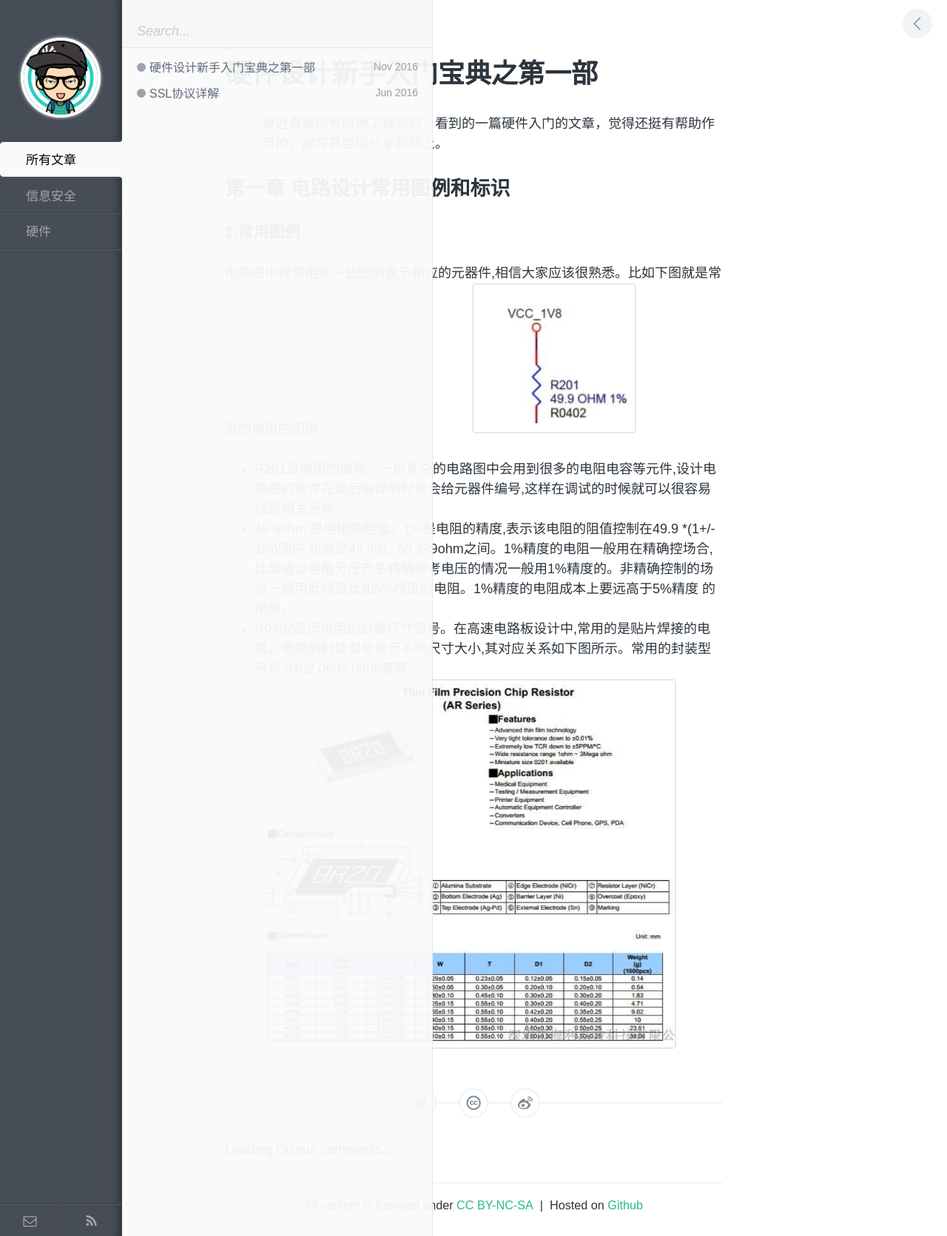
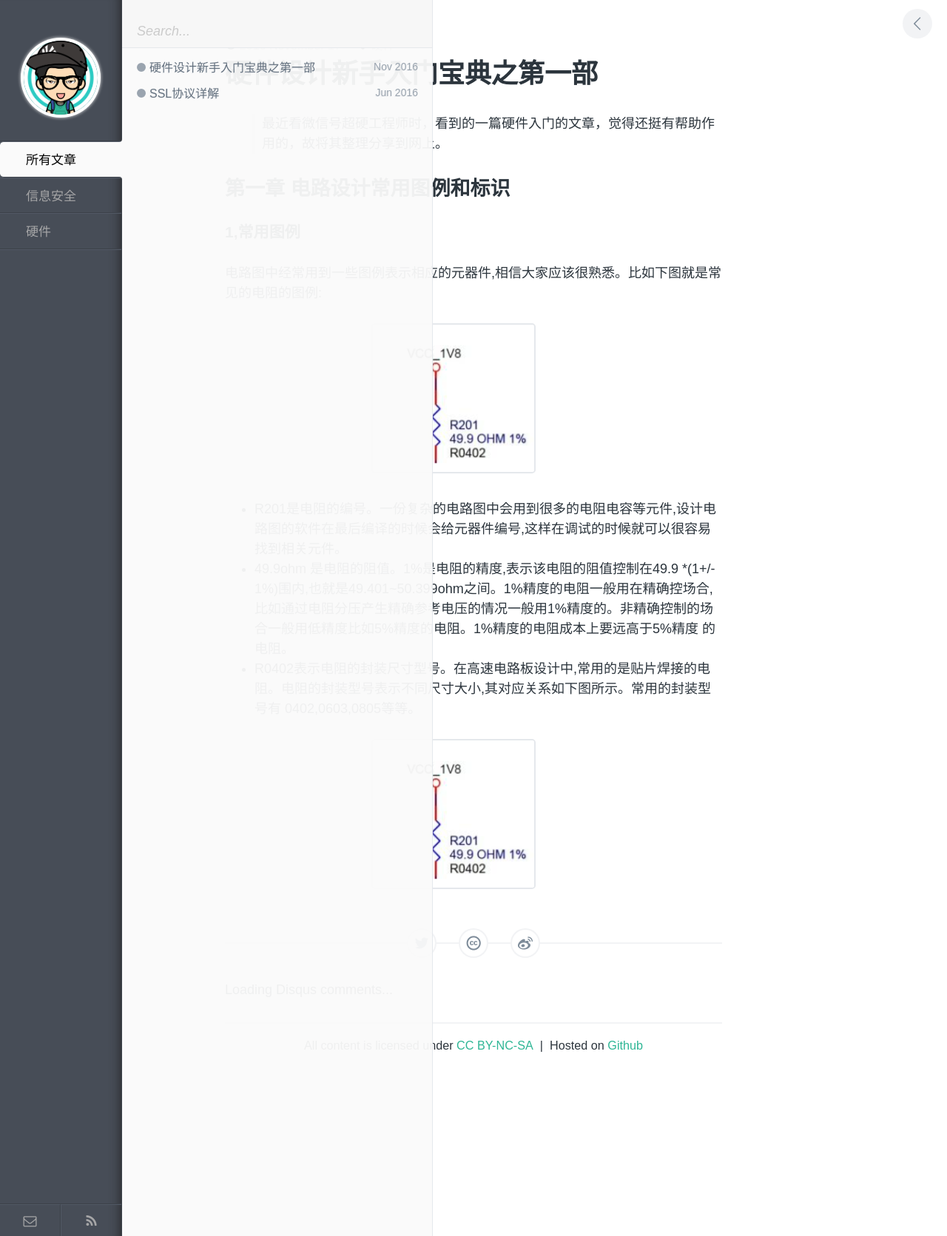
Before and after one commit to gaochengsi/doc, a Jekyll site: the page built from _posts/hardware/2016-11-17-rudiments-of-hardware.md, in a window 1280 px wide. Shown: the whole page at 74% size. Built offline with Jekyll 4.4.1, drawn with Linux system fonts in a browser that asks for light colours; comment, search, counter and statistics services are not loaded.

Commit message:
modified:   _posts/hardware/2016-11-17-rudiments-of-hardware.md

```diff
--- a/_posts/hardware/2016-11-17-rudiments-of-hardware.md
+++ b/_posts/hardware/2016-11-17-rudiments-of-hardware.md
@@ -12,8 +12,12 @@ description: 微信号超硬工程师整理的入门文章，对硬件入门有
 
 ### 1,常用图例
   电路图中经常用到一些图例表示相应的元器件,相信大家应该很熟悉。比如下图就是常见的电阻的图例:
+
 　　　　　　　　　　　![2016-11-17-1](/public/img/2016-11-17-1.png)
+
 * R201是电阻的编号。一份复杂的电路图中会用到很多的电阻电容等元件,设计电路图的软件在最后编译的时候会给元器件编号,这样在调试的时候就可以很容易找到相关元件。
 * 49.9ohm 是电阻的阻值。1%是电阻的精度,表示该电阻的阻值控制在49.9 *(1+/- 1%)围内,也就是49.401~50.399ohm之间。1%精度的电阻一般用在精确控场合,比如通过电阻分压产生精确参考电压的情况一般用1%精度的。非精确控制的场合一般用低精度比如5%精度的电阻。1%精度的电阻成本上要远高于5%精度 的电阻。
 * R0402表示电阻的封装尺寸型号。在高速电路板设计中,常用的是贴片焊接的电阻。电阻的封装型号表示不同尺寸大小,其对应关系如下图所示。常用的封装型号有 0402,0603,0805等等。
-　　　　　　　　　　　![2016-11-17-2](/public/img/2016-11-17-2.png)
+
+
+　　　　　　　　　　　![2016-11-17-1](/public/img/2016-11-17-1.png)
```
